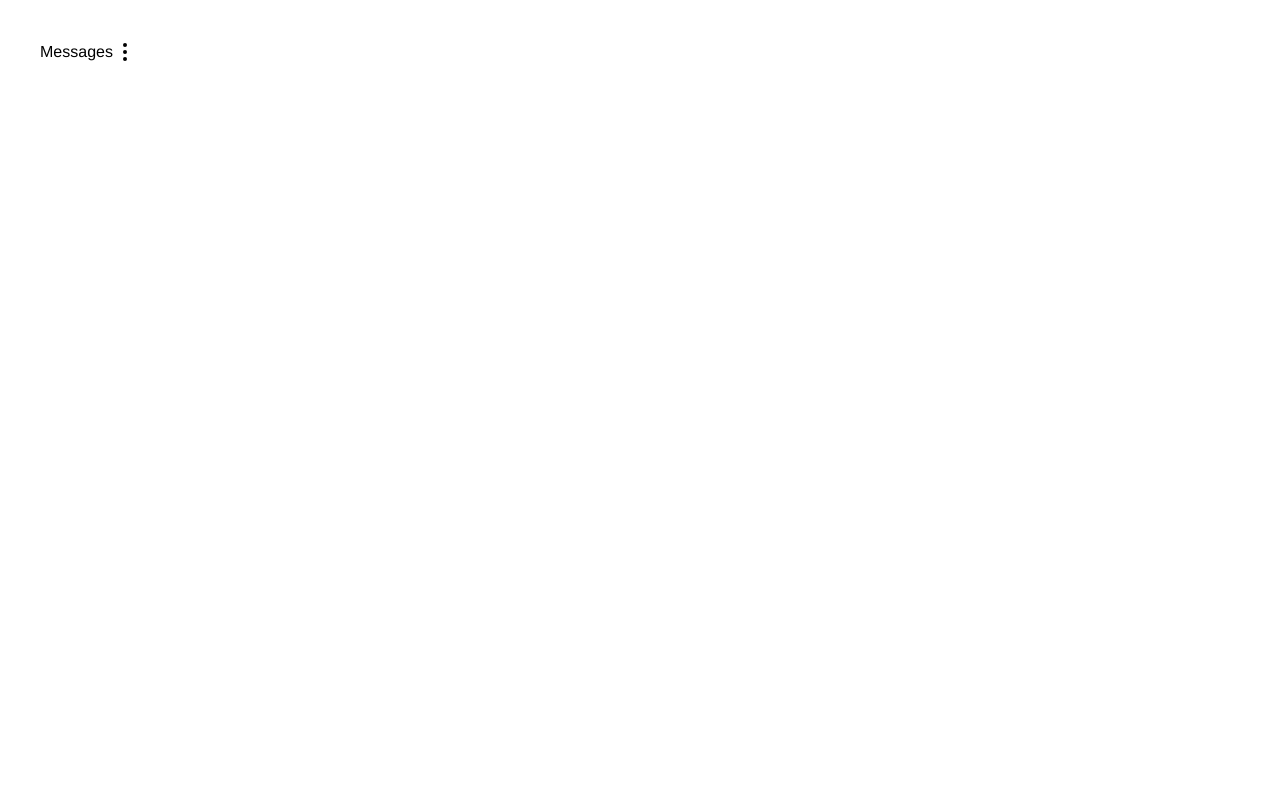
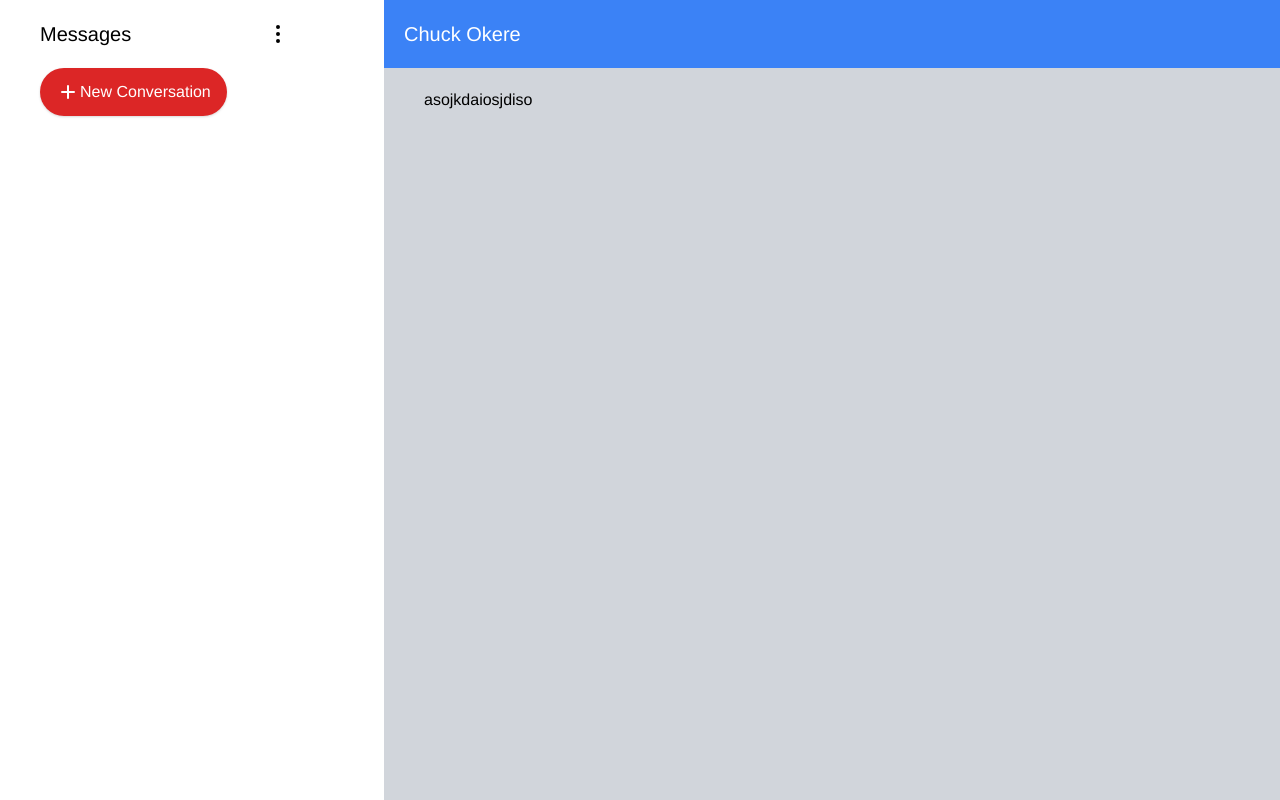
Before and after one commit to chukwumaokere/sms-messaging-web-client, a Vue app: page /#/ in a window 1280 px wide. Built offline with nearby package versions, Linux system fonts and the light colour scheme.

Commit message:
adding more elements

```diff
--- a/src/components/ChatWindow.vue
+++ b/src/components/ChatWindow.vue
@@ -1,6 +1,13 @@
 <template>
-  <div class="m bg-white text-white dark:bg-gray-300 dark:text-black">
-      isaojdaoisjd
+  <div class="m bg-gray-300 text-black dark:bg-gray-300 dark:text-black">
+      <div class="contact-name-bar bg-blue-500 p-5">
+          <div class="contact-name text-xl text-white">
+            Chuck Okere
+          </div>
+      </div>
+      <div class="px-10 pt-5 chat-area">
+          asojkdaiosjdiso
+      </div>
   </div>
 </template>
 
--- a/src/components/Sidebar.vue
+++ b/src/components/Sidebar.vue
@@ -1,16 +1,35 @@
 <template>
   <div class="sidebar h-full w-1/4 bg-white text-black dark:bg-gray-700 dark:text-white ">
-    <div class="flex">
-        <p>Messages</p>
-        <div class="w-6 float-right">
-            <a href="https://google.com">
-                <svg xmlns="http://www.w3.org/2000/svg" fill="none" viewBox="0 0 24 24" stroke="currentColor">
-                <path stroke-linecap="round" stroke-linejoin="round" stroke-width="2" d="M12 5v.01M12 12v.01M12 19v.01M12 6a1 1 0 110-2 1 1 0 010 2zm0 7a1 1 0 110-2 1 1 0 010 2zm0 7a1 1 0 110-2 1 1 0 010 2z" />
+    <div class="messages-bar flex pb-5">
+        <p class="text-xl">Messages</p>
+        <div class="w-6 float-right absolute right-8 ">
+            <button class="p-0 w-7 h-7 bg-transparent rounded-full hover:bg-transparent hover:shadow active:shadow-lg mouse transition ease-in duration-200 focus:outline-none">
+                <svg class="w-6 h-6 inline-block" xmlns="http://www.w3.org/2000/svg" fill="none" viewBox="0 0 24 24" stroke="currentColor">
+                    <path stroke-linecap="round" stroke-linejoin="round" stroke-width="2" d="M12 5v.01M12 12v.01M12 19v.01M12 6a1 1 0 110-2 1 1 0 010 2zm0 7a1 1 0 110-2 1 1 0 010 2zm0 7a1 1 0 110-2 1 1 0 010 2z" />
                 </svg>
-            </a>
+            </button>
         </div>
     </div>
-    <slot/>
+    <div class="new-conversation-section pb-5 flex">
+        <!--
+        <div class="w-6">
+            <button class="p-0 w-12 h-12 bg-transparent rounded-full hover:bg-transparent active:shadow-lg mouse shadow transition ease-in duration-200 focus:outline-none">
+                <svg class="w-6 h-6 inline-block" xmlns="http://www.w3.org/2000/svg" fill="none" viewBox="0 0 24 24" stroke="currentColor">
+                    <path stroke-linecap="round" stroke-linejoin="round" stroke-width="2" d="M12 6v6m0 0v6m0-6h6m-6 0H6" />
+                </svg>
+            </button>
+        </div>
+        -->
+        <button class="text-white px-4 w-auto h-12 bg-red-600 rounded-full hover:bg-red-700 active:shadow-lg mouse shadow transition ease-in duration-200 focus:outline-none">
+          <svg class="w-6 h-6 inline-block" xmlns="http://www.w3.org/2000/svg" fill="none" viewBox="0 0 24 24" stroke="currentColor">
+                    <path stroke-linecap="round" stroke-linejoin="round" stroke-width="2" d="M12 6v6m0 0v6m0-6h6m-6 0H6" />
+                </svg>
+          <span>New Conversation</span>
+        </button>
+    </div>
+    <div class="conversations">
+        <slot/>
+    </div>
   </div>
 </template>
 
@@ -30,7 +49,7 @@ export default {
         left: 0;
         bottom: 0;
         /* max-width: 350px; */
-        display: flex;
+        /* display: flex; */
         height: 100%;
         /* width: 100%;*/
     }
--- a/src/views/Home.vue
+++ b/src/views/Home.vue
@@ -1,9 +1,9 @@
 <template>
   <div class="home h-full pl-96">
     <Container class="h-full">
-        <ChatWindow class="p-10" />
+        <ChatWindow class="" />
     </Container>
-    <Sidebar class="p-10">
+    <Sidebar class="p-10 pt-5">
         <Conversations />
     </Sidebar>
   </div>
```
